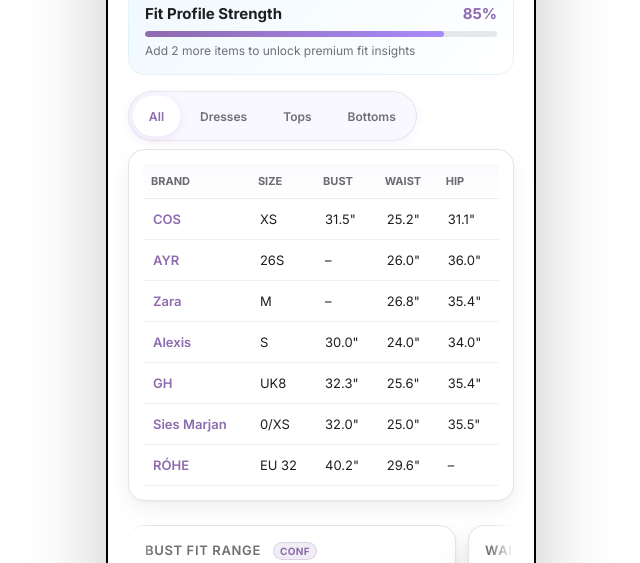
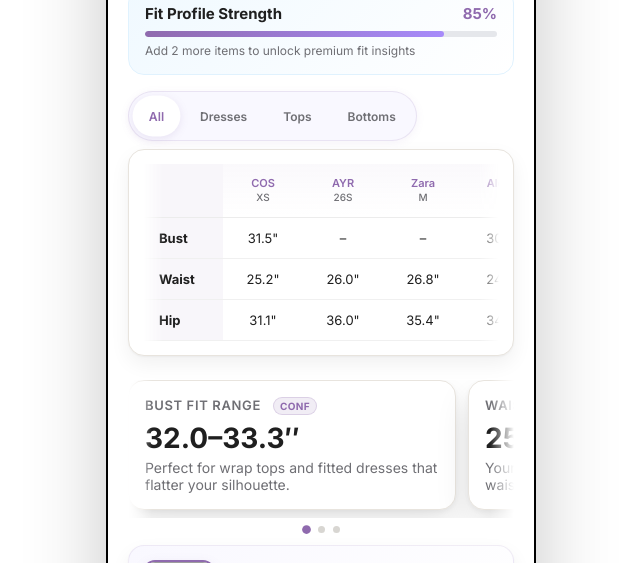
Before and after one commit to siestheapp/landingpage, a plain HTML site: page profile-screen.html in a window 1280 px wide. Shown: the part 166-729 px from the top of the page, without its empty margins (319-959 px from the left). Drawn offline with Linux system fonts and the light colour scheme; grey boxes are pictures that could not be loaded.

Commit message:
🔄 Transpose measurements table for better UX
- Transpose table to show body measurements as rows, brands as columns
- Add horizontal scroll with smooth fade masks
- Implement sticky measurement labels for easy reference
- Enhance styling with better spacing and hover effects
- Update filtering logic to work with new column-based structure

Users can now naturally scan horizontally across brands for each body measurement, matching their mental model of fit comparison.

```diff
--- a/profile-screen.html
+++ b/profile-screen.html
@@ -70,24 +70,76 @@
       border-radius:var(--radius); box-shadow:var(--shadow);
       padding:14px; margin-bottom:24px;
     }
+    .table-scroll {
+      overflow-x: auto;
+      -webkit-overflow-scrolling: touch;
+      scrollbar-width: none;
+      -ms-overflow-style: none;
+      mask-image: linear-gradient(to right, transparent 0, black 20px, black calc(100% - 20px), transparent 100%);
+      -webkit-mask-image: linear-gradient(to right, transparent 0, black 20px, black calc(100% - 20px), transparent 100%);
+    }
+    .table-scroll::-webkit-scrollbar {
+      display: none;
+    }
     table {
-      width:100%; border-collapse:collapse; font-size:13px;
+      width: max-content;
+      min-width: 100%;
+      border-collapse: collapse;
+      font-size: 13px;
     }
     thead th {
-      text-align:left; font-size:11px; text-transform:uppercase;
-      color:#6a6a73; padding:10px 8px; border-bottom:1px solid var(--track);
-      background:linear-gradient(to bottom, rgba(143,106,174,.04), rgba(255,255,255,0));
+      text-align: center;
+      font-size: 11px;
+      color: #6a6a73;
+      padding: 12px 16px;
+      border-bottom: 1px solid var(--track);
+      background: linear-gradient(to bottom, rgba(143,106,174,.04), rgba(255,255,255,0));
+      white-space: nowrap;
+      min-width: 80px;
+    }
+    .measurement-label {
+      text-align: left !important;
+      font-weight: 700;
+      color: var(--ink);
+      background: rgba(143,106,174,.06) !important;
+      position: sticky;
+      left: 0;
+      z-index: 2;
+      min-width: 80px !important;
+    }
+    .brand-col {
+      font-weight: 600;
+      color: var(--accent);
+      line-height: 1.3;
+    }
+    .size-label {
+      font-size: 10px;
+      font-weight: 500;
+      color: var(--muted);
+      text-transform: none;
     }
     tbody tr {
-      transition: background-color 0.2s ease, transform 0.1s ease;
-      cursor: pointer;
+      transition: background-color 0.2s ease;
     }
     tbody tr:hover {
       background: rgba(143,106,174,.04);
-      transform: translateX(2px);
     }
     tbody td {
-      padding:12px 10px; border-bottom:1px solid rgba(0,0,0,.06); vertical-align:top;
+      padding: 12px 16px;
+      border-bottom: 1px solid rgba(0,0,0,.06);
+      vertical-align: middle;
+      text-align: center;
+      white-space: nowrap;
+      min-width: 80px;
+    }
+    tbody td.measurement-label {
+      text-align: left;
+      font-weight: 700;
+      color: var(--ink);
+      background: rgba(143,106,174,.06);
+      position: sticky;
+      left: 0;
+      z-index: 1;
     }
     .brand {
       font-weight:600;
@@ -253,20 +305,54 @@
         </div>
 
         <div class="card table-card">
+          <div class="table-scroll">
             <table id="fitTable">
               <thead>
-              <tr><th>Brand</th><th>Size</th><th>Bust</th><th>Waist</th><th>Hip</th></tr>
+                <tr>
+                  <th class="measurement-label"></th>
+                  <th data-cat="tops" class="brand-col">COS<br><span class="size-label">XS</span></th>
+                  <th data-cat="bottoms" class="brand-col">AYR<br><span class="size-label">26S</span></th>
+                  <th data-cat="bottoms" class="brand-col">Zara<br><span class="size-label">M</span></th>
+                  <th data-cat="dresses" class="brand-col">Alexis<br><span class="size-label">S</span></th>
+                  <th data-cat="dresses" class="brand-col">GH<br><span class="size-label">UK8</span></th>
+                  <th data-cat="tops" class="brand-col">Sies Marjan<br><span class="size-label">0/XS</span></th>
+                  <th data-cat="tops" class="brand-col">RÓHE<br><span class="size-label">EU 32</span></th>
+                </tr>
               </thead>
               <tbody>
-              <tr data-cat="tops"><td class="brand">COS</td><td>XS</td><td>31.5"</td><td>25.2"</td><td>31.1"</td></tr>
-              <tr data-cat="bottoms"><td class="brand">AYR</td><td>26S</td><td>–</td><td>26.0"</td><td>36.0"</td></tr>
-              <tr data-cat="bottoms"><td class="brand">Zara</td><td>M</td><td>–</td><td>26.8"</td><td>35.4"</td></tr>
-              <tr data-cat="dresses"><td class="brand">Alexis</td><td>S</td><td>30.0"</td><td>24.0"</td><td>34.0"</td></tr>
-              <tr data-cat="dresses"><td class="brand">GH</td><td>UK8</td><td>32.3"</td><td>25.6"</td><td>35.4"</td></tr>
-              <tr data-cat="tops"><td class="brand">Sies Marjan</td><td>0/XS</td><td>32.0"</td><td>25.0"</td><td>35.5"</td></tr>
-              <tr data-cat="tops"><td class="brand">RÓHE</td><td>EU 32</td><td>40.2"</td><td>29.6"</td><td>–</td></tr>
+                <tr class="measurement-row">
+                  <td class="measurement-label">Bust</td>
+                  <td data-cat="tops">31.5"</td>
+                  <td data-cat="bottoms">–</td>
+                  <td data-cat="bottoms">–</td>
+                  <td data-cat="dresses">30.0"</td>
+                  <td data-cat="dresses">32.3"</td>
+                  <td data-cat="tops">32.0"</td>
+                  <td data-cat="tops">40.2"</td>
+                </tr>
+                <tr class="measurement-row">
+                  <td class="measurement-label">Waist</td>
+                  <td data-cat="tops">25.2"</td>
+                  <td data-cat="bottoms">26.0"</td>
+                  <td data-cat="bottoms">26.8"</td>
+                  <td data-cat="dresses">24.0"</td>
+                  <td data-cat="dresses">25.6"</td>
+                  <td data-cat="tops">25.0"</td>
+                  <td data-cat="tops">29.6"</td>
+                </tr>
+                <tr class="measurement-row">
+                  <td class="measurement-label">Hip</td>
+                  <td data-cat="tops">31.1"</td>
+                  <td data-cat="bottoms">36.0"</td>
+                  <td data-cat="bottoms">35.4"</td>
+                  <td data-cat="dresses">34.0"</td>
+                  <td data-cat="dresses">35.4"</td>
+                  <td data-cat="tops">35.5"</td>
+                  <td data-cat="tops">–</td>
+                </tr>
               </tbody>
             </table>
+          </div>
         </div>
 
         <div class="summary-scroll" id="summaryScroll">
@@ -293,7 +379,7 @@
           const pills = document.querySelectorAll('#categoryPills .pill');
           const values = document.querySelectorAll('#summaryScroll .summary-value');
           const cards = document.querySelectorAll('#summaryScroll .summary-card');
-          const rows = document.querySelectorAll('#fitTable tbody tr');
+          const cols = document.querySelectorAll('#fitTable th[data-cat], #fitTable td[data-cat]');
           const scrollEl = document.getElementById('summaryScroll');
           const pagerEl = document.getElementById('summaryPager');
 
@@ -333,10 +419,10 @@
               const cats = (card.getAttribute('data-cat')||'').split(/\s+/);
               card.classList.toggle('hidden', !cats.includes(filter));
             });
-            // Filter table rows
-            rows.forEach(row=>{
-              if(filter==='all'){ row.classList.remove('hidden'); return; }
-              row.classList.toggle('hidden', row.dataset.cat!==filter);
+            // Filter table columns
+            cols.forEach(col=>{
+              if(filter==='all'){ col.classList.remove('hidden'); return; }
+              col.classList.toggle('hidden', col.dataset.cat!==filter);
             });
             // Update values based on data attributes
             values.forEach(v=>{
```
Lines whose indentation alone changed are shown as unchanged.
